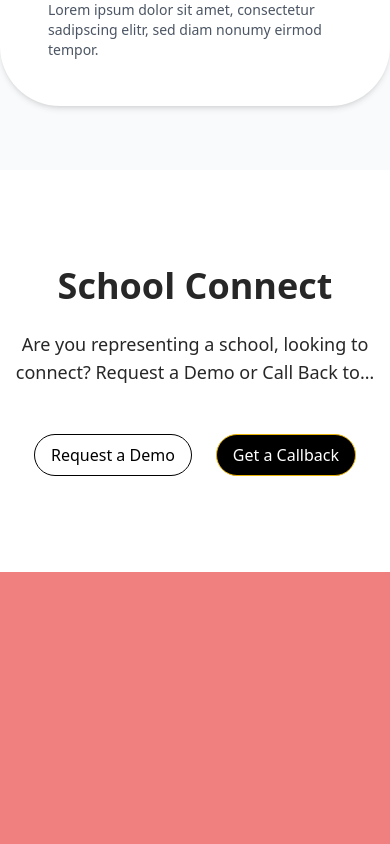
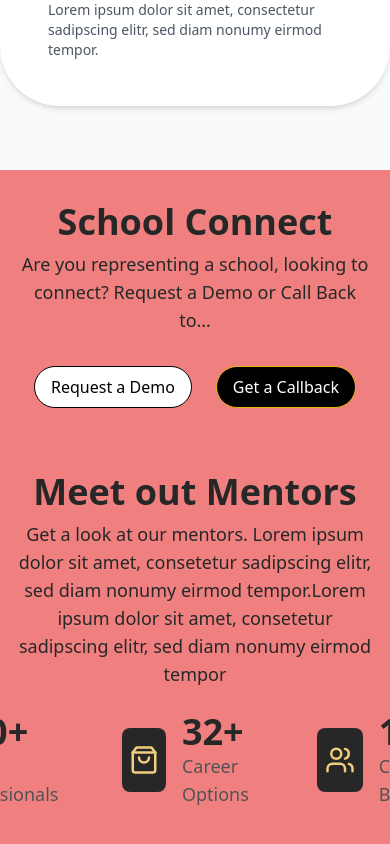
Before and after one commit to ZvityTeam/career-view-ui-dev, a React (Vite) app: page / in a window 390 px wide. Shown: the part 4048-4892 px from the top of the page. Before the commit the page ends 4716 px from the top, so only its background shows below. Built offline with nearby package versions, Linux system fonts and the light colour scheme.

Commit message:
Create MeetOutMentors.tsx component.

```diff
--- /dev/null
+++ b/src/components/container/Section.tsx
@@ -0,0 +1,20 @@
+import React from 'react';
+import { cn } from '../../utils/cn.ts';
+
+interface ContainerProps {
+  children: React.ReactNode; // Content inside the container
+  className?: string; // Optional additional classes
+}
+
+export const Section: React.FC<ContainerProps> = ({ children, className }) => {
+  return (
+    <section
+      className={cn(
+        'mx-auto flex max-w-screen-xl flex-col items-center px-4 py-8 sm:px-6 sm:py-12 lg:px-8',
+        className
+      )}
+    >
+      {children}
+    </section>
+  );
+};
--- /dev/null
+++ b/src/components/meetoutmentors/MeetOutMentors.tsx
@@ -0,0 +1,37 @@
+import { Award, ShoppingBag, Users } from 'lucide-react';
+import { SectionHeader } from '../sectionheader/SectionHeader.tsx';
+import { Stat } from '../stat/Stat.tsx';
+import { Section } from '../container/Section.tsx';
+
+export const MeetOutMentors = () => {
+  return (
+    <Section className={'flex flex-col gap-6'}>
+      <SectionHeader
+        title={'Meet out Mentors'}
+        subtitle={
+          'Get a look at our mentors. Lorem ipsum dolor sit amet, consetetur sadipscing elitr, sed diam nonumy eirmod tempor.Lorem ipsum dolor sit amet, consetetur sadipscing elitr, sed diam nonumy eirmod tempor'
+        }
+      />
+      <div className='flex items-center justify-between gap-12'>
+        <Stat
+          num={100}
+          suffix={'+'}
+          subheading={'Young Professionals'}
+          icon={<Award className='scale-125 text-secondary' />}
+        />
+        <Stat
+          num={32}
+          suffix={'+'}
+          subheading={'Career Options'}
+          icon={<ShoppingBag className='scale-125 text-secondary' />}
+        />
+        <Stat
+          num={10}
+          suffix={'+'}
+          subheading={'Cultural Backgrounds'}
+          icon={<Users className='scale-125 text-secondary' />}
+        />
+      </div>
+    </Section>
+  );
+};
--- a/src/components/schoolconnectcta/SchoolConnectCTA.tsx
+++ b/src/components/schoolconnectcta/SchoolConnectCTA.tsx
@@ -1,22 +1,22 @@
 import { Button } from '../button/Button.tsx';
 import { SectionHeader } from '../sectionheader/SectionHeader.tsx';
+import { Section } from '../container/Section.tsx';
 
 export const SchoolConnectCTA = () => {
   return (
-    <section className='flex flex-col items-center justify-center gap-6 bg-white py-24'>
+    <Section className={'gap-4'}>
       <SectionHeader
         title={'School Connect'}
         subtitle={
           'Are you representing a school, looking to connect? Request a Demo or\n' +
           '        Call Back to…'
         }
-        className={'gap-6'}
       />
       <p></p>
       <div className='flex gap-6'>
         <Button variant={'secondary'}>Request a Demo</Button>
         <Button>Get a Callback</Button>
       </div>
-    </section>
+    </Section>
   );
 };
--- a/src/components/stat/Stat.tsx
+++ b/src/components/stat/Stat.tsx
@@ -1,4 +1,4 @@
-import { useEffect, useRef } from 'react';
+import React, { useEffect, useRef } from 'react';
 import { animate, useInView } from 'framer-motion';
 
 interface Props {
@@ -6,9 +6,16 @@ interface Props {
   suffix: string;
   decimals?: number;
   subheading: string;
+  icon: React.ReactNode; // Icon as a prop
 }
 
-export const Stat = ({ num, suffix, decimals = 0, subheading }: Props) => {
+export const Stat = ({
+  num,
+  suffix,
+  decimals = 0,
+  subheading,
+  icon,
+}: Props) => {
   const ref = useRef<HTMLSpanElement | null>(null);
   const isInView = useInView(ref);
 
@@ -26,12 +33,19 @@ export const Stat = ({ num, suffix, decimals = 0, subheading }: Props) => {
   }, [num, decimals, isInView]);
 
   return (
-    <div className='flex w-72 flex-col items-center py-8 sm:py-0'>
-      <p className='mb-2 text-center text-7xl font-semibold sm:text-6xl'>
-        <span ref={ref}></span>
-        {suffix}
-      </p>
-      <p className='max-w-48 text-center text-neutral-600'>{subheading}</p>
+    <div className='flex items-center gap-4'>
+      {/* Icon Container */}
+      <div className='flex h-16 w-16 items-center justify-center rounded-lg bg-primary'>
+        {icon}
+      </div>
+      {/* Number and Text */}
+      <div className='flex flex-col'>
+        <p className='text-4xl font-semibold text-primary'>
+          <span ref={ref}></span>
+          {suffix}
+        </p>
+        <p className='text-lg text-neutral-600'>{subheading}</p>
+      </div>
     </div>
   );
 };
--- a/src/pages/home/Home.tsx
+++ b/src/pages/home/Home.tsx
@@ -2,6 +2,7 @@ import { Hero } from '../../components/hero/Hero.tsx';
 import { WhatWeDo } from '../../components/whatwedo/WhatWeDo.tsx';
 import { WhatWeOffer } from '../../components/whatweoffer/WhatWeOffer.tsx';
 import { SchoolConnectCTA } from '../../components/schoolconnectcta/SchoolConnectCTA.tsx';
+import { MeetOutMentors } from '../../components/meetoutmentors/MeetOutMentors.tsx';
 
 export const Home = () => {
   return (
@@ -10,6 +11,7 @@ export const Home = () => {
       <WhatWeDo />
       <WhatWeOffer />
       <SchoolConnectCTA />
+      <MeetOutMentors />
     </main>
   );
 };
```
